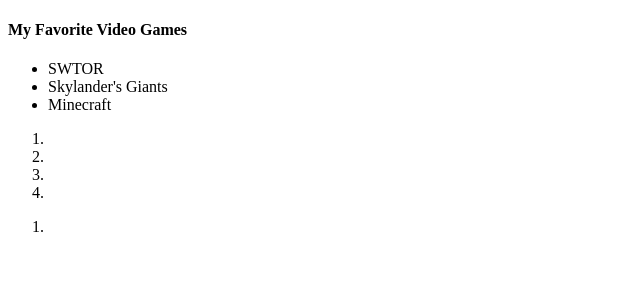
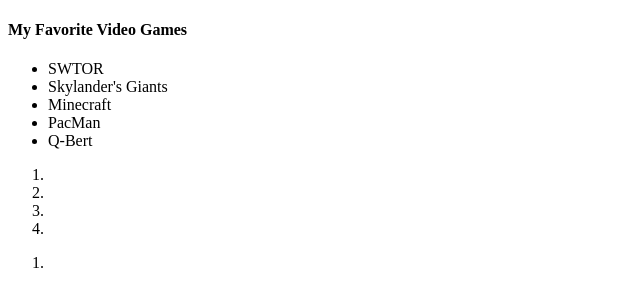
Before and after one commit to CodingNannah/CAE100_week1_day1_testproject, a plain HTML site: page index.html in a window 1280 px wide. Shown: the part 59-366 px from the top of the page, without its empty margins (0-640 px from the left). Drawn offline with Linux system fonts and the light colour scheme.

Commit message:
added a couple of games

```diff
--- a/index.html
+++ b/index.html
@@ -8,14 +8,14 @@
 </head>
 <body>
     <div>
-        <h1>
-            Welcome to CAE-100!
-        </h1>
+        <h1>Welcome to CAE-100!</h1>
         <h4>My Favorite Video Games</h4>
         <ul>
             <li>SWTOR</li>
             <li>Skylander's Giants</li>
             <li>Minecraft</li>
+            <li>PacMan</li>
+            <li>Q-Bert</li>
         </ul>
     </div>
     <ol>
```
